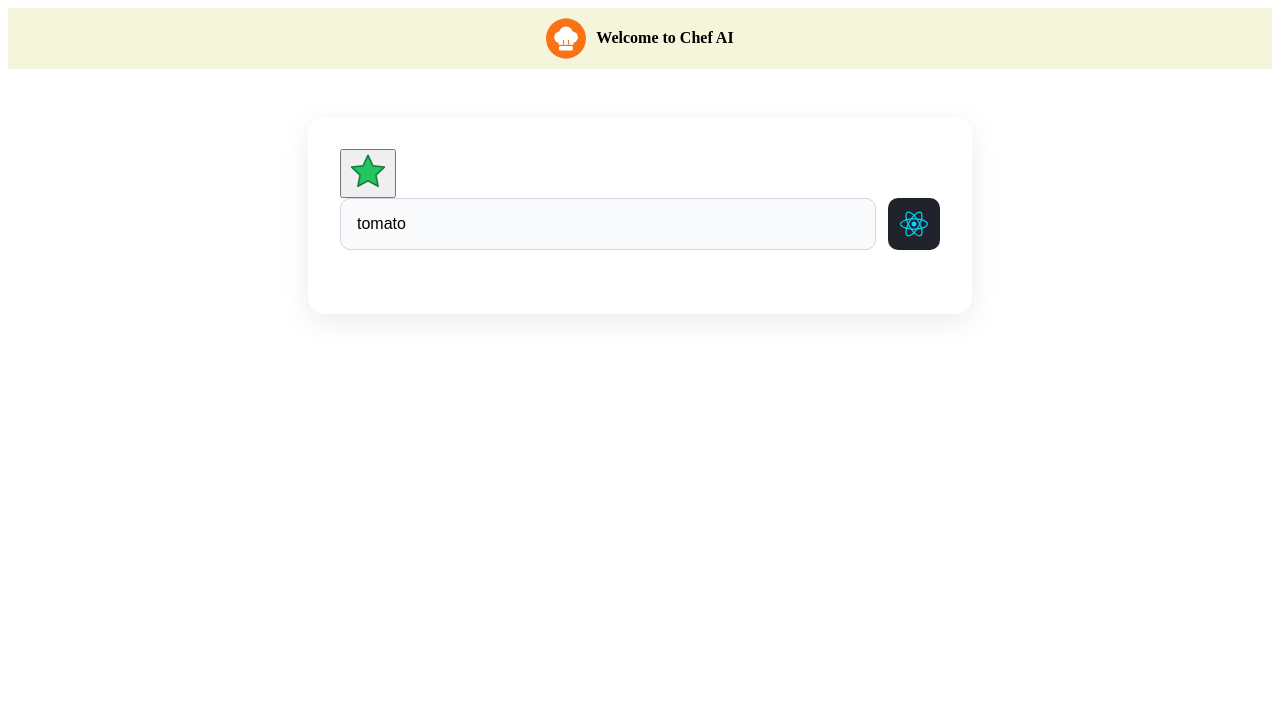
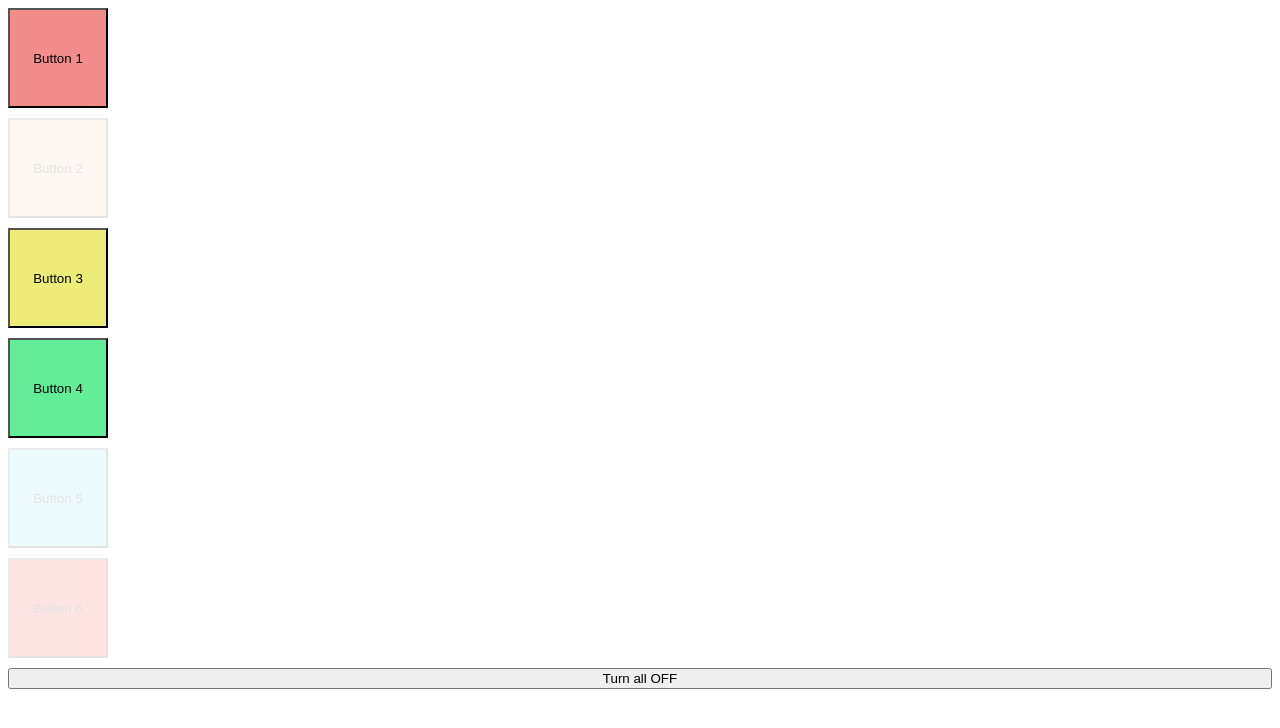
Before and after one commit to jsprogram2014/chef-ai, a React (Vite) app: page / in a window 1280 px wide. Shown: the top 728 px of the page. Built offline with nearby package versions, Linux system fonts and the light colour scheme.

Commit message:
finally figured out state updating would be an issue if its being done in child state and its better to pass it to parent to change

```diff
--- /dev/null
+++ b/src/components/ButtonColors.jsx
@@ -0,0 +1,47 @@
+import React from "react";
+import colorArray from "../other-assets/colors";
+import Pad from "./Pad";
+
+export default function ButtonColors() {
+  const [pads, setPads] = React.useState(colorArray);
+  const arrayColor = pads.map((item, index) => (
+    <Pad
+      key={item.id}
+      id={item.id}
+      style={{
+        backgroundColor: item.color,
+        width: "100px",
+        height: "100px",
+      }}
+      opacitic={item.on}
+      handleClickie={handleClick}
+    />
+  ));
+
+  function handleClick(id) {
+    setPads((prev) => {
+      return prev.map((item) => {
+        if (item.id == id) {
+          return { ...item, on: !item.on };
+        } else return { ...item };
+      });
+    });
+  }
+
+  function turnAllOff() {
+    console.log("cwfedf");
+    setPads((prevState) => {
+      return prevState.map((items, index) => {
+        // console.log("messi");
+        return { ...items, on: false };
+      });
+    });
+  }
+
+  return (
+    <div style={{ display: "flex", flexDirection: "column", gap: "10px" }}>
+      {arrayColor}
+      <button onClick={turnAllOff}>Turn all OFF</button>
+    </div>
+  );
+}
--- /dev/null
+++ b/src/components/Pad.jsx
@@ -0,0 +1,12 @@
+import React from "react";
+
+export default function Pad({ style, id, opacitic, handleClickie }) {
+  return (
+    <button
+      style={{ ...style, opacity: opacitic ? 1 : 0.1 }}
+      onClick={() => handleClickie(id)}
+    >
+      Button {id}
+    </button>
+  );
+}
--- a/src/main.jsx
+++ b/src/main.jsx
@@ -7,11 +7,13 @@ import Header from "./components/Header.jsx";
 import Contacter from "./components/Contacter.jsx";
 import Random from "./components/Random.jsx";
 import Favourite from "./components/Favourite.jsx";
+import ButtonColors from "./components/ButtonColors.jsx";
 
 createRoot(document.getElementById("root")).render(
   <StrictMode>
-    <Header />
+    {/* <Header />
 
-    <Ingredients />
+    <Ingredients /> */}
+    <ButtonColors />
   </StrictMode>,
 );
--- /dev/null
+++ b/src/other-assets/colors.js
@@ -0,0 +1,32 @@
+export default [
+  {
+    id: 1,
+    color: "#F18D8B",
+    on: true,
+  },
+  {
+    id: 2,
+    color: "#F5C280",
+    on: false,
+  },
+  {
+    id: 3,
+    color: "#EEEC79",
+    on: true,
+  },
+  {
+    id: 4,
+    color: "#64ED98",
+    on: true,
+  },
+  {
+    id: 5,
+    color: "#63DEED",
+    on: false,
+  },
+  {
+    id: 6,
+    color: "red",
+    on: false,
+  },
+];
```
